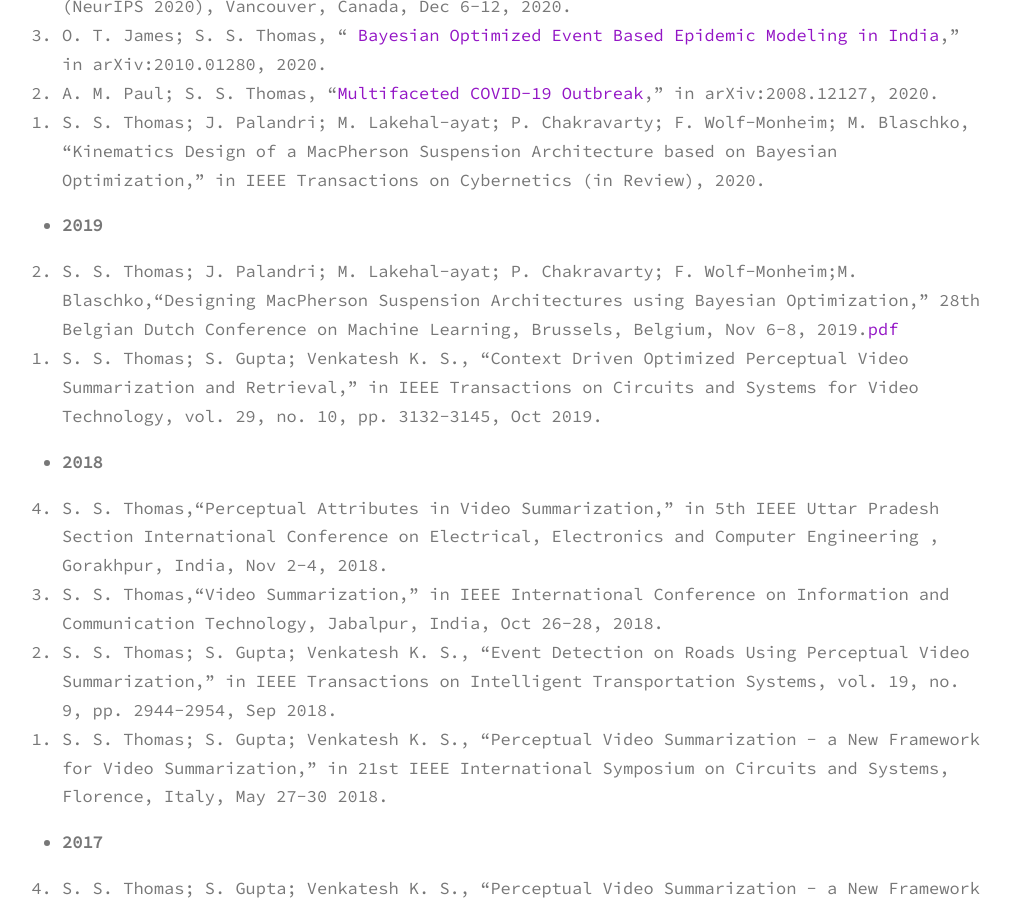
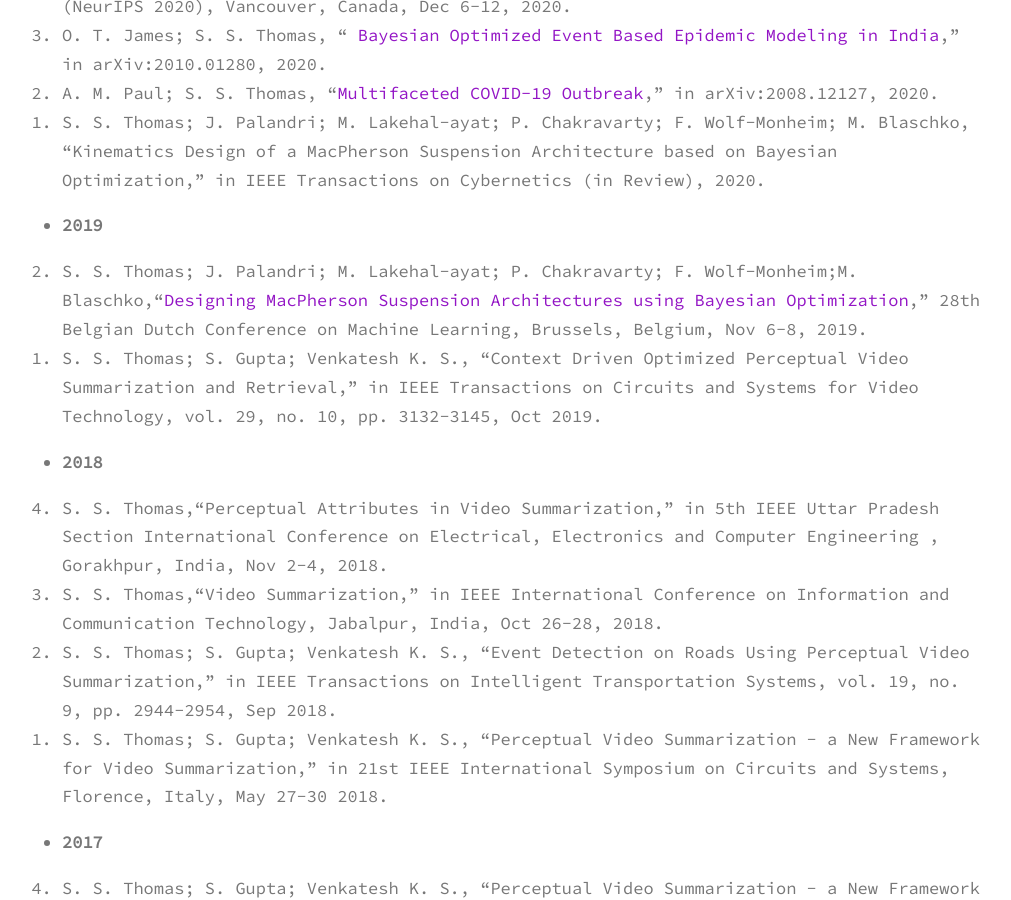
Before and after one commit to sinnuthomas/sinnuthomas.github.io, a Jekyll site: the page built from publications.md, in a window 1280 px wide and 900 px high, scrolled down 751 px. Shown: the whole window, without its empty margins (138-1149 px from the left). Built offline with Jekyll 4.4.1, drawn with Linux system fonts in a browser that asks for light colours.

Commit message:
Update publications.md

```diff
--- a/publications.md
+++ b/publications.md
@@ -24,7 +24,7 @@
 
   * **2019**
 <ol reversed>
-  <li>S. S. Thomas; J. Palandri; M. Lakehal-ayat; P. Chakravarty; F. Wolf-Monheim;M. Blaschko,“Designing MacPherson Suspension Architectures using Bayesian Optimization,” 28th Belgian Dutch Conference on Machine Learning, Brussels, Belgium, Nov 6-8, 2019.<a href="https://www.google.com/url?sa=t&rct=j&q=&esrc=s&source=web&cd=&cad=rja&uact=8&ved=2ahUKEwicgNj0xP3wAhXHyzgGHegNCpMQFjAAegQIAhAD&url=http%3A%2F%2Fceur-ws.org%2FVol-2491%2Fpaper104.pdf&usg=AOvVaw05IaH48FTIDbMuxYr3-nBG">pdf</a></li>
+  <li>S. S. Thomas; J. Palandri; M. Lakehal-ayat; P. Chakravarty; F. Wolf-Monheim;M. Blaschko,“<a href="https://openreview.net/forum?id=tZ2Oqtl9-a5">Designing MacPherson Suspension Architectures using Bayesian Optimization</a>,” 28th Belgian Dutch Conference on Machine Learning, Brussels, Belgium, Nov 6-8, 2019.</li>
   <li>S. S. Thomas; S. Gupta; Venkatesh K. S., “Context Driven Optimized Perceptual Video Summarization and Retrieval,” in IEEE Transactions on Circuits and Systems for Video Technology, vol. 29, no. 10, pp. 3132-3145, Oct 2019.</li>
 </ol>
 
```
